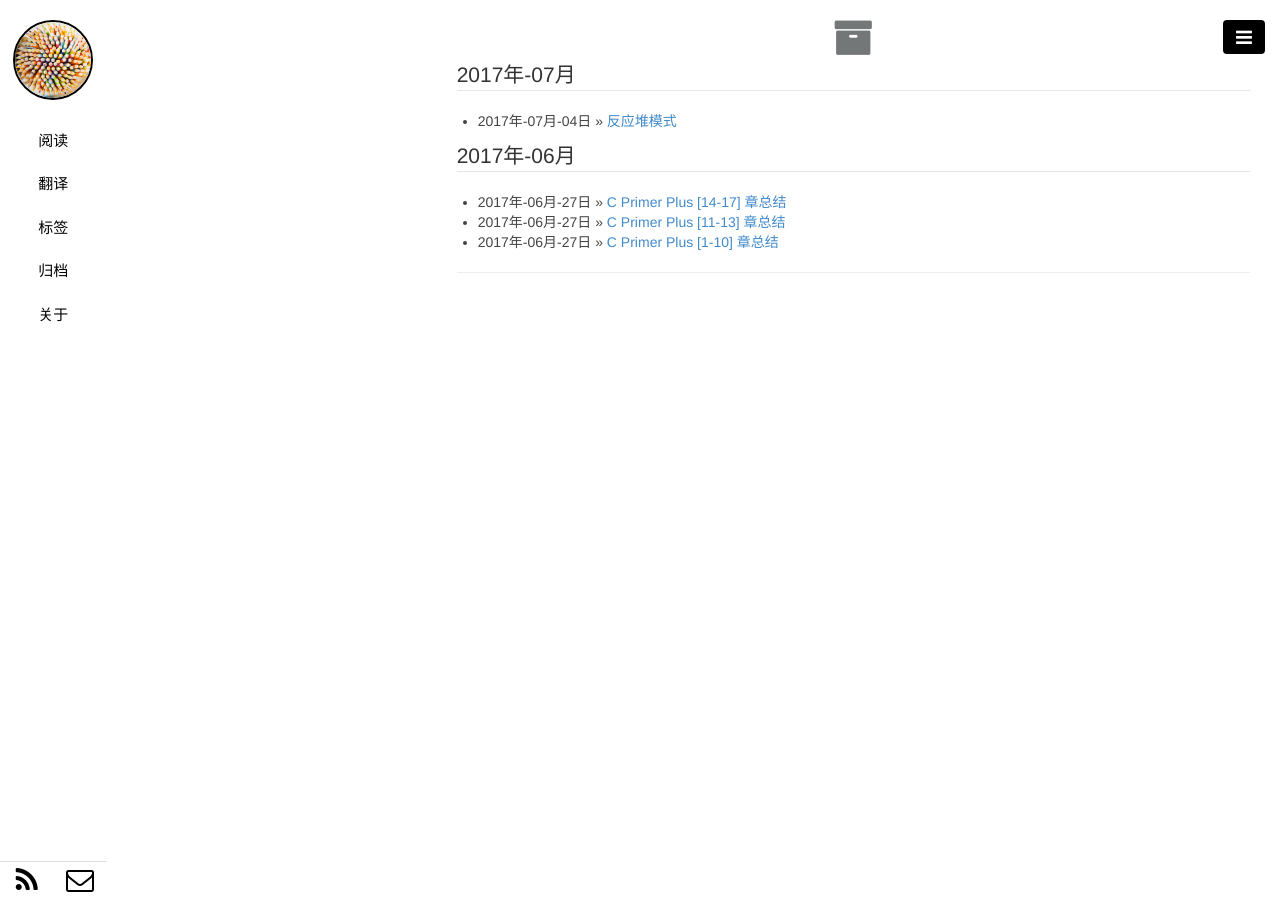
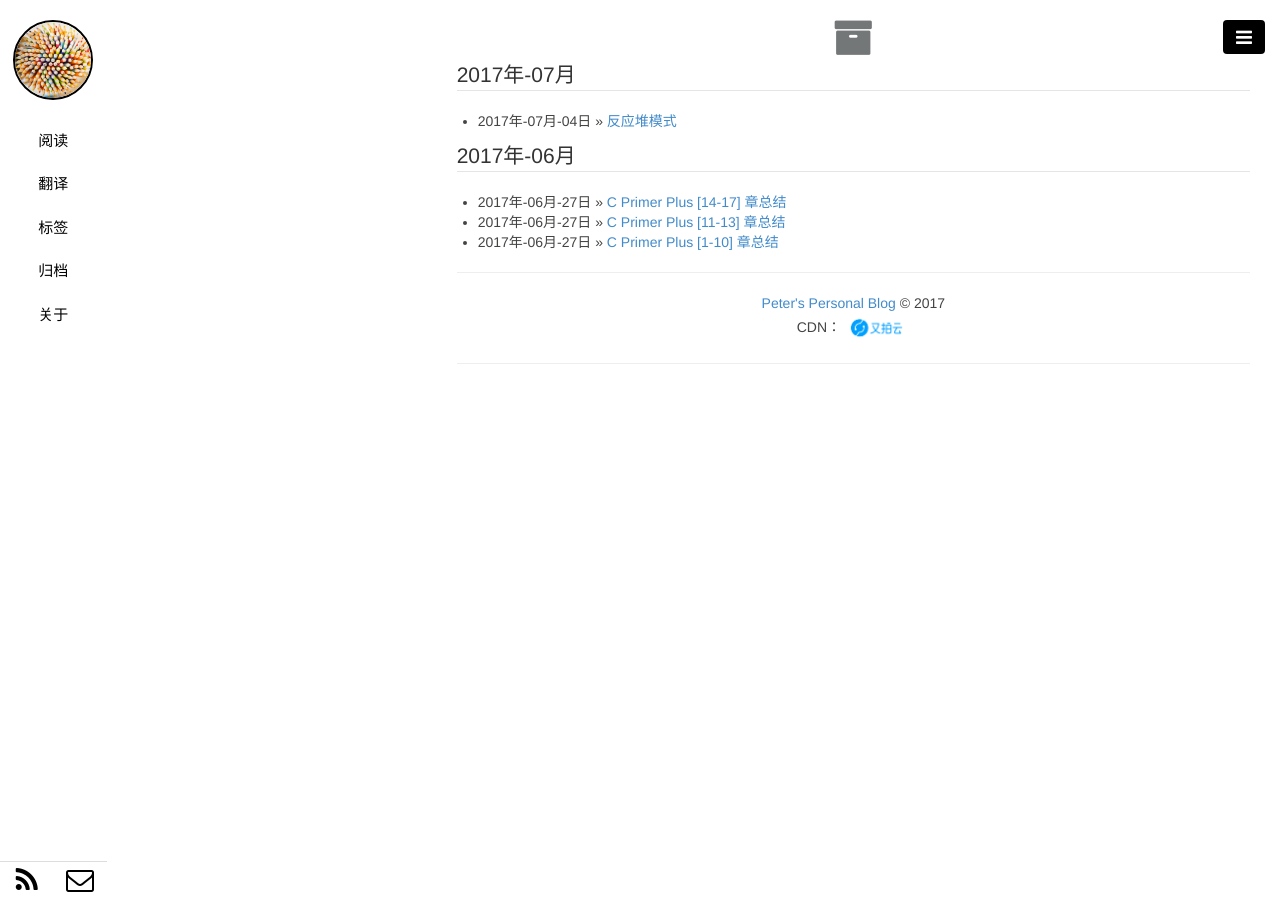
Before and after one commit to pigstars/pigstars.github.io, a Jekyll site: the page built from pages/archive.html, in a window 1280 px wide. Built offline with Jekyll 4.4.1, drawn with Linux system fonts in a browser that asks for light colours; comment, search, counter and statistics services are not loaded.

Commit message:
增加了底部又拍云标志

```diff
--- a/_includes/footer.html
+++ b/_includes/footer.html
@@ -8,6 +8,7 @@
     <i class="fa fa-lg fa-navicon"></i>
   </button>
 </div>
+
 <script type="text/javascript" src="/public/js/jquery.js"></script>
 <script type="text/javascript" src="/public/js/bootstrap.js"></script>
 <script src="/public/js/jquery.pjax.js"></script>
--- a/_layouts/base.html
+++ b/_layouts/base.html
@@ -20,4 +20,5 @@
         {% include footer.html %}
         {% include googleanalytics.html %}
     </body>
+
 </html>
--- a/pages/about.html
+++ b/pages/about.html
@@ -32,6 +32,11 @@
 	</div>
 	<hr/>
 
+  <div class="site-footer" align="center">
+  <section class="copyright "><a href="http://pigstars.github.io">Peter's Personal Blog</a> &copy; 2017 </section>
+  CDN：<a href="https://www.upyun.com/" target="_blank"><img src="/public/img/youpaiyun.png" style="height: 30px" ></a>
+  </div>
+
 </div>
 
 <!--我叫<font color="#000080">L</font> <font color="#FFA500">i</font> <font color="#2E8B57">n</font>
--- a/pages/archive.html
+++ b/pages/archive.html
@@ -35,3 +35,10 @@
       {% endif %}
     {% endif %}
 {% endfor %}
+
+
+  <hr/>
+  <div class="site-footer" align="center">
+  <section class="copyright "><a href="http://pigstars.github.io">Peter's Personal Blog</a> &copy; 2017 </section>
+  CDN：<a href="https://www.upyun.com/" target="_blank"><img src="/public/img/youpaiyun.png" style="height: 30px" ></a>
+  </div>
```
Also changed, not shown: _layouts/post.html (+7 -0 lines), public/img/youpaiyun.png (added), 5 other files.
